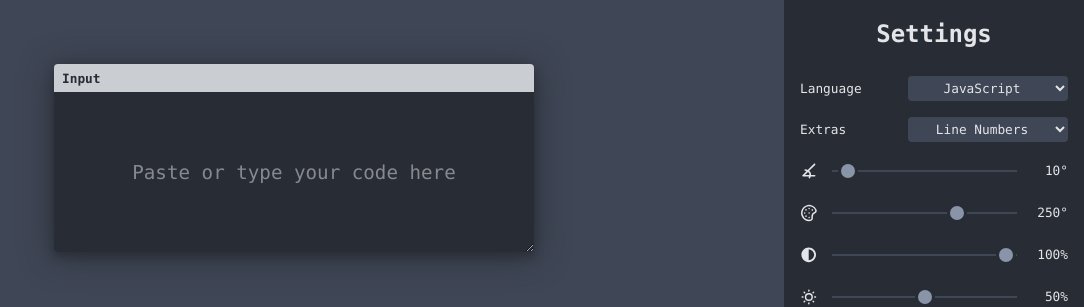
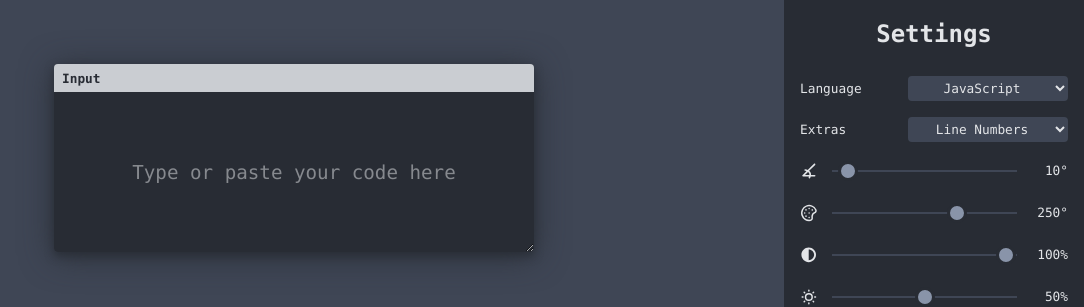
Before and after one commit to dczysz/snippety, a React (Create React App) app: page / in a window 1280 px wide. Shown: the top 307 px of the page, without its empty margins (196-1280 px from the left). Built offline with nearby package versions, Linux system fonts and the light colour scheme.

Commit message:
Wording change

```diff
--- a/src/components/styles/CodeInput.js
+++ b/src/components/styles/CodeInput.js
@@ -27,7 +27,7 @@ const StyledCodeInput = styled.div`
   }
 
   ::after {
-    content: 'Paste or type your code here';
+    content: 'Type or paste your code here';
     position: absolute;
     top: ${p => p.theme.titleBarHeight};
     right: 0;
```
